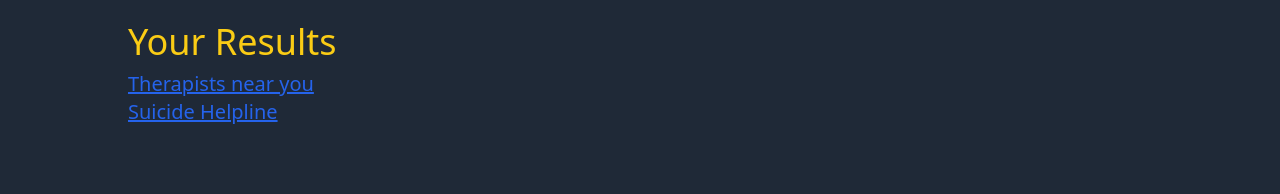
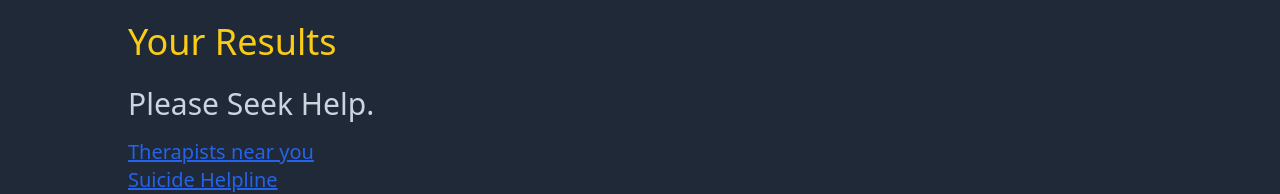
Before and after one commit to Anurav-Garg/LoRFansiteNextVer, a Next.js app: page /survey in a window 1280 px wide. Both pictures are taken after a click on the button "Submit". Shown: the part 200-394 px from the top of the page. Built offline with nearby package versions, Linux system fonts and the light colour scheme.

Commit message:
Added the "seek help" line

```diff
--- a/components/survey/surveyYes.js
+++ b/components/survey/surveyYes.js
@@ -4,6 +4,7 @@ import Link from "next/link";
 export function SurveyYes() {
   return (
     <>
+      <h3 className="text-3xl py-4">Please Seek Help.</h3>
       <Link href="https://www.google.com/search?q=Therapists+near+me">
         <a className="text-blue-600 underline text-md" target="_blank">
           {"Therapists near you"}
```
